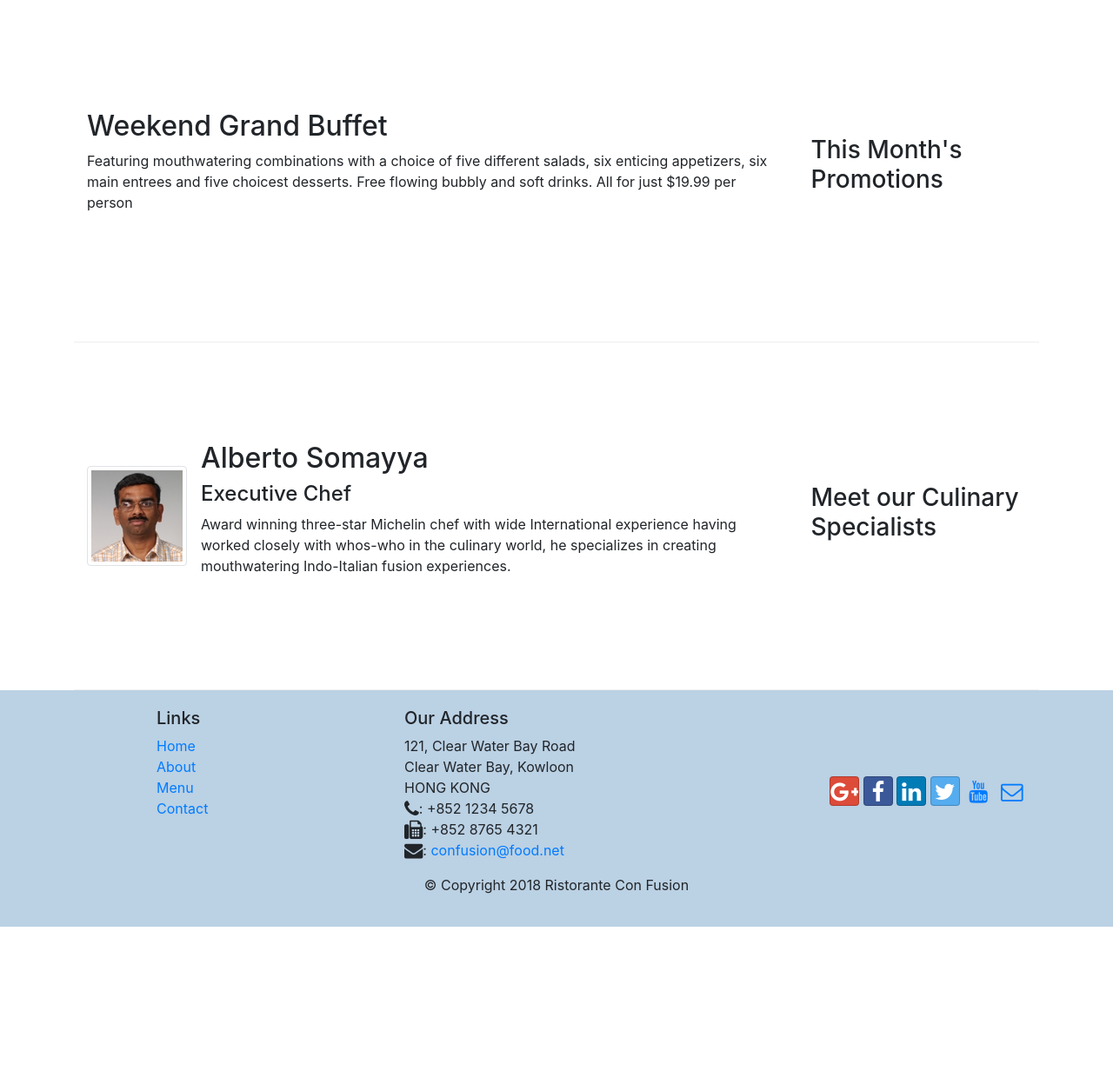
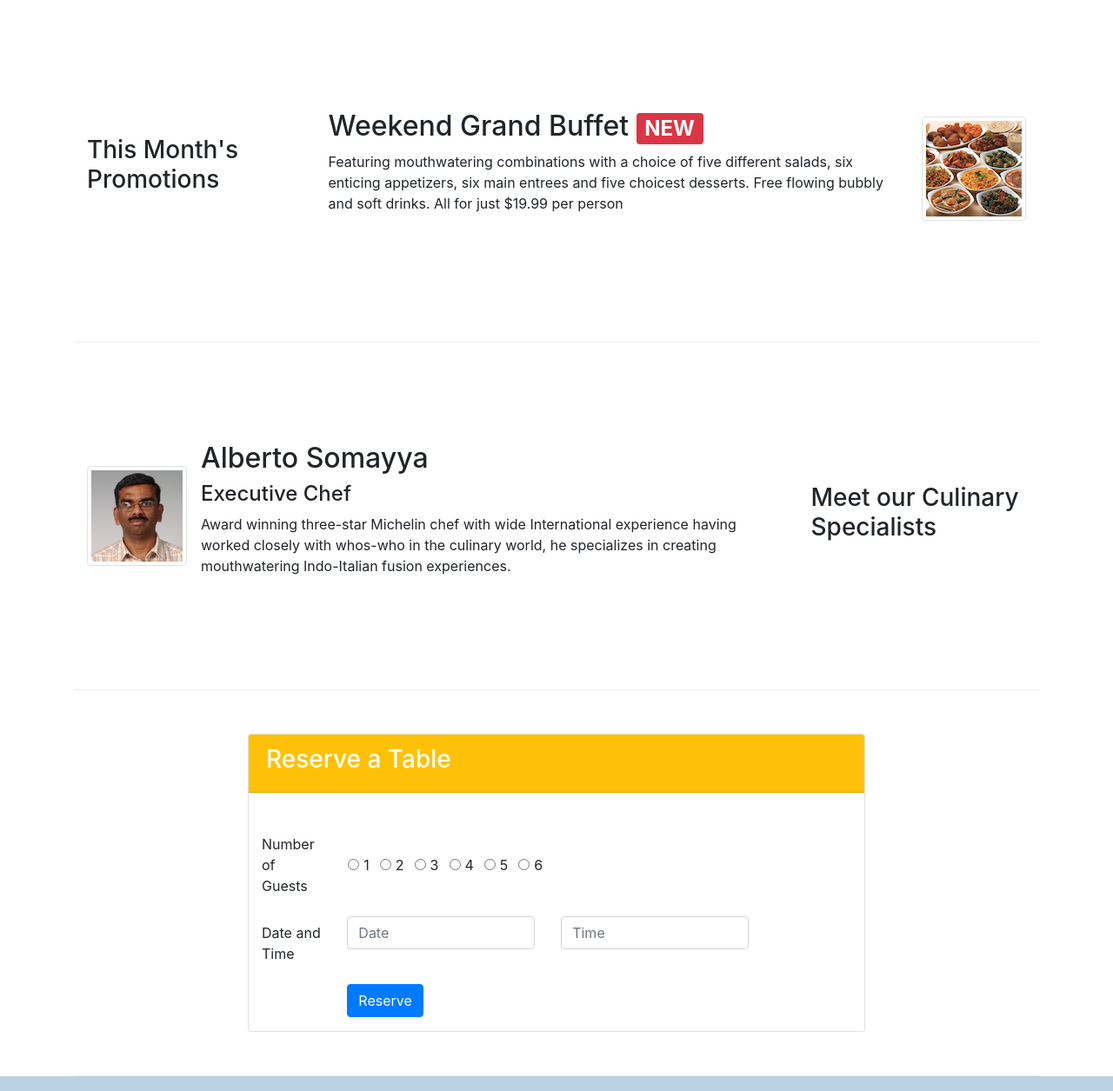
Before and after one commit to LifelikeDev/conFusion, a website: page index.html in a window 1280 px wide. Shown: the part 740-1995 px from the top of the page at 87% size. Before the commit the page ends 1806 px from the top, so only its background shows below. Drawn offline with nearby package versions, Linux system fonts and the light colour scheme.

Commit message:
Assignment Two

```diff
--- a/index.html
+++ b/index.html
@@ -41,8 +41,11 @@
           <h1>Ristorante con Fusion</h1>
           <p>We take inspiration from the World's best cuisines, and create a unique fusion experience. Our lipsmacking creations will tickle your culinary senses!</p>
         </div>
-        <div class="col-12 col-sm align-self-center">
+        <div class="col-12 col-sm-3 align-self-center">
           <img src="img/logo.png" alt="Logo" class="img-fluid">
+        </div>
+        <div class="col-12 col-sm-3 align-self-center">
+          <a href="#reserveform"><button type="button" class="btn btn-warning btn-lg btn-block">Reserve Table</button></a>
         </div>
       </div>
     </div>
@@ -57,7 +60,7 @@
         <div class="media">
           <img src="img/uthappizza.png" alt="Uthappizza img" class="d-flex mr-3 img-thumbnail align-self-center">
           <div class="media-body">
-            <h2 class="mt-0">Uthappizza</h2>
+            <h2 class="mt-0">Uthappizza <span class="badge badge-danger">HOT</span> <span class="badge badge-pill badge-secondary">$4.99</span></h2>
             <p class="d-none d-sm-block">A unique combination of Indian Uthappam (pancake) and Italian pizza, topped with Cerignola olives, ripe vine cherry tomatoes, Vidalia onion, Guntur chillies and Buffalo Paneer.</p>
           </div>
         </div>
@@ -67,13 +70,18 @@
 
 
     <div class="row row-content align-items-center">
-      <div class="col-12 col-sm-4 order-sm-last col-md-3">
+      <div class="col-12 col-sm-4 order-sm-first col-md-3">
         <h3>This Month's Promotions</h3>
       </div>
-      <div class="col col-sm order-sm-first col-md">
-        <h2>Weekend Grand Buffet</h2>
-        <p class="d-none d-sm-block">Featuring mouthwatering combinations with a choice of five different salads, six enticing appetizers, six main entrees and five choicest desserts. Free flowing bubbly and soft drinks. All for just $19.99 per
-          person </p>
+      <div class="col col-sm-5 order-sm-last col-md">
+        <div class="media">
+          <img src="img/buffet.png" alt="Buffet img" class="d-flex ml-3 img-thumbnail align-self-center order-sm-last">
+          <div class="media-body">
+            <h2>Weekend Grand Buffet <span class="badge badge-danger">NEW</span> </h2>
+          <p class="d-none d-sm-block">Featuring mouthwatering combinations with a choice of five different salads, six enticing appetizers, six main entrees and five choicest desserts. Free flowing bubbly and soft drinks. All for just $19.99 per
+            person </p>
+          </div>
+        </div>
       </div>
     </div>
 
@@ -91,6 +99,66 @@
           </div>
         </div>
 
+      </div>
+    </div>
+
+    <div class="row row-content align-items-center">
+      <div class="col-12 col-sm-8 offset-sm-2 align-self-center" id="reserveform">
+        <div class="card">
+          <div class="card-header bg-warning text-white">
+            <h3>Reserve a Table</h3>
+          </div>
+          <div class="card-body"></div>
+          <div class="col-md-10 mt-0">
+            <form>
+              <div class="form-group row">
+                <label for="guests" class="col-md-2 col-form-label mr-3">Number of Guests</label>
+                <div class="form-check form-check-inline">
+                  <input class="form-check-input" type="radio" name="inlineRadioOptions" id="inlineRadio1" value="option1">
+                  <label class="form-check-label" for="inlineRadio1">1</label>
+                </div>
+                <div class="form-check form-check-inline">
+                  <input class="form-check-input" type="radio" name="inlineRadioOptions" id="inlineRadio2" value="option2">
+                  <label class="form-check-label" for="inlineRadio1">2</label>
+                </div>
+                <div class="form-check form-check-inline">
+                  <input class="form-check-input" type="radio" name="inlineRadioOptions" id="inlineRadio3" value="option3">
+                  <label class="form-check-label" for="inlineRadio1">3</label>
+                </div>
+                <div class="form-check form-check-inline">
+                  <input class="form-check-input" type="radio" name="inlineRadioOptions" id="inlineRadio4" value="option4">
+                  <label class="form-check-label" for="inlineRadio1">4</label>
+                </div>
+                <div class="form-check form-check-inline">
+                  <input class="form-check-input" type="radio" name="inlineRadioOptions" id="inlineRadio5" value="option5">
+                  <label class="form-check-label" for="inlineRadio1">5</label>
+                </div>
+                <div class="form-check form-check-inline">
+                  <input class="form-check-input" type="radio" name="inlineRadioOptions" id="inlineRadio6" value="option6">
+                  <label class="form-check-label" for="inlineRadio1">6</label>
+                </div>
+              </div>
+
+              <div class="form-group row">
+                <label for="date&time" class="col-md-2 col-form-label">Date and Time</label>
+                <div class="col-md-5">
+                  <input type="text" class="form-control" id="daterecord" name="daterecord" placeholder="Date">
+                </div>
+                <div class="col-md-5">
+                  <input type="text" class="form-control" id="timerecord" name="timerecord" placeholder="Time">
+                </div>
+              </div>
+              <div class="form-group row">
+                <div class="offset-md-2 col-md-10">
+                  <button type="submit" class="btn btn-primary">
+                    Reserve
+                  </button>
+                </div>
+              </div>
+            </form>
+          </div>
+
+        </div>
       </div>
     </div>
   </div>
```
